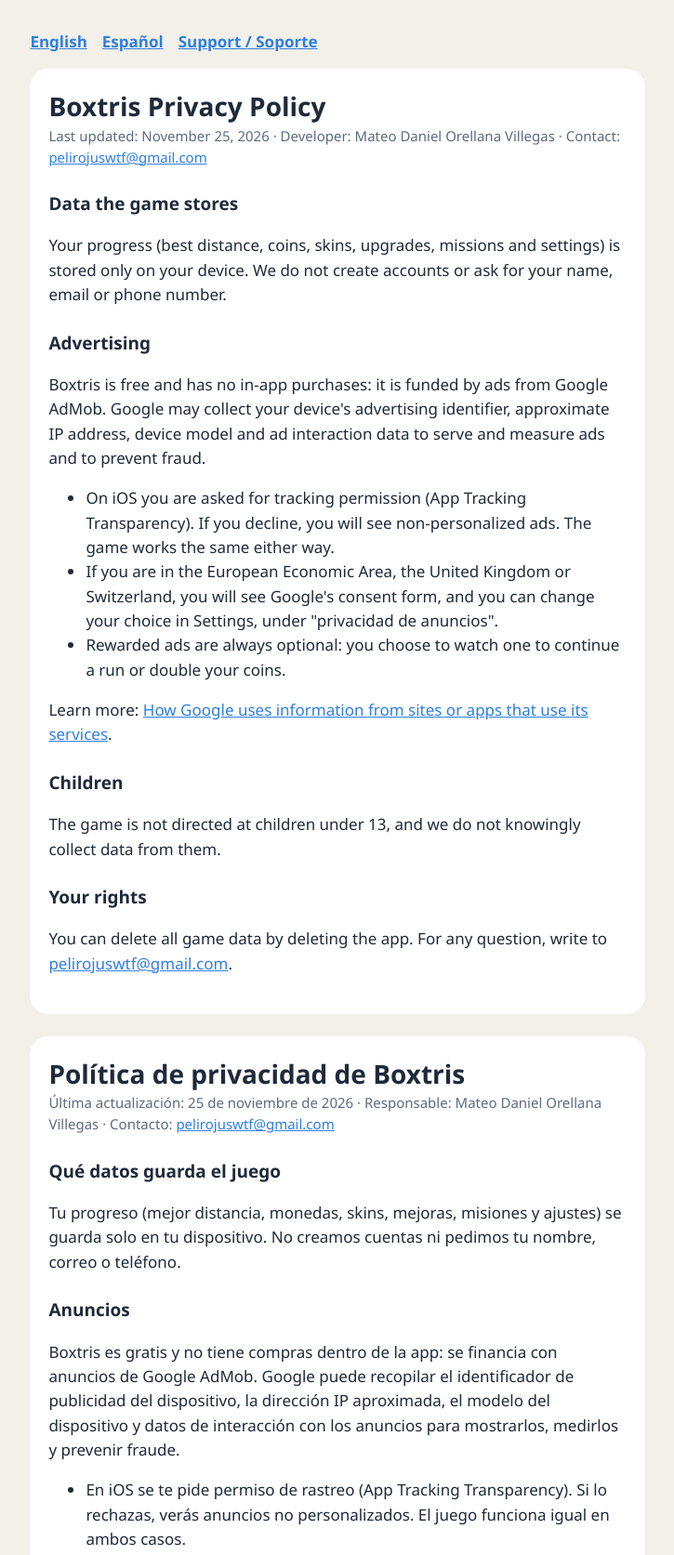
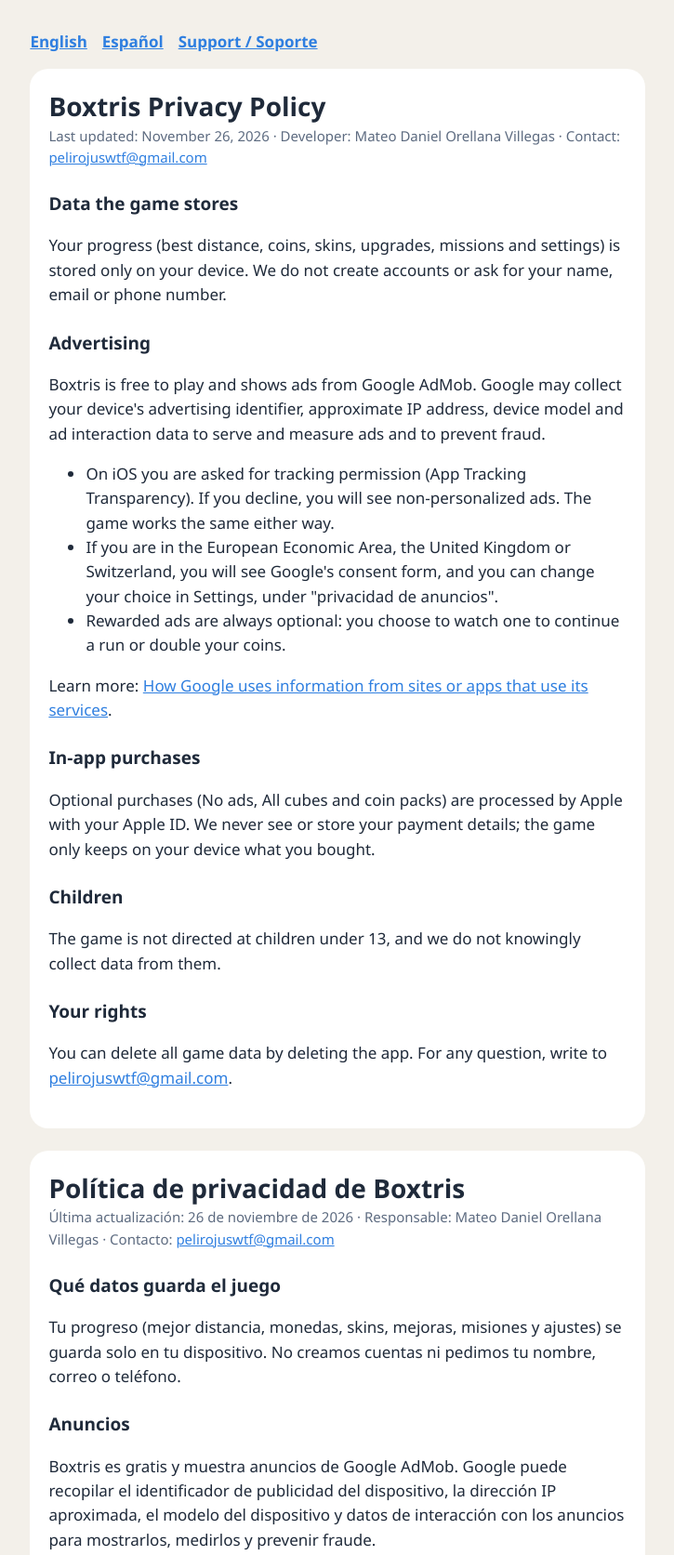
Before and after one commit to Drfiter/Drfiter.github.io, a plain HTML site: page boxtris/privacy.html in a window 1280 px wide. Shown: the top 1673 px of the page at 93% size, without its empty margins (277-1002 px from the left). Drawn offline with Linux system fonts and the light colour scheme.

Commit message:
Boxtris: privacidad y soporte con compras dentro de la app
Co-Authored-By: Claude Opus 5.5 <noreply@anthropic.com>

```diff
--- a/boxtris/privacy.html
+++ b/boxtris/privacy.html
@@ -24,19 +24,22 @@
 
   <section id="en" lang="en">
     <h1>Boxtris Privacy Policy</h1>
-    <p class="meta">Last updated: November 25, 2026 · Developer: Mateo Daniel Orellana Villegas · Contact: <a href="mailto:pelirojuswtf@gmail.com">pelirojuswtf@gmail.com</a></p>
+    <p class="meta">Last updated: November 26, 2026 · Developer: Mateo Daniel Orellana Villegas · Contact: <a href="mailto:pelirojuswtf@gmail.com">pelirojuswtf@gmail.com</a></p>
 
     <h2>Data the game stores</h2>
     <p>Your progress (best distance, coins, skins, upgrades, missions and settings) is stored only on your device. We do not create accounts or ask for your name, email or phone number.</p>
 
     <h2>Advertising</h2>
-    <p>Boxtris is free and has no in-app purchases: it is funded by ads from Google AdMob. Google may collect your device's advertising identifier, approximate IP address, device model and ad interaction data to serve and measure ads and to prevent fraud.</p>
+    <p>Boxtris is free to play and shows ads from Google AdMob. Google may collect your device's advertising identifier, approximate IP address, device model and ad interaction data to serve and measure ads and to prevent fraud.</p>
     <ul>
       <li>On iOS you are asked for tracking permission (App Tracking Transparency). If you decline, you will see non-personalized ads. The game works the same either way.</li>
       <li>If you are in the European Economic Area, the United Kingdom or Switzerland, you will see Google's consent form, and you can change your choice in Settings, under "privacidad de anuncios".</li>
       <li>Rewarded ads are always optional: you choose to watch one to continue a run or double your coins.</li>
     </ul>
     <p>Learn more: <a href="https://policies.google.com/technologies/partner-sites">How Google uses information from sites or apps that use its services</a>.</p>
+
+    <h2>In-app purchases</h2>
+    <p>Optional purchases (No ads, All cubes and coin packs) are processed by Apple with your Apple ID. We never see or store your payment details; the game only keeps on your device what you bought.</p>
 
     <h2>Children</h2>
     <p>The game is not directed at children under 13, and we do not knowingly collect data from them.</p>
@@ -47,19 +50,22 @@
 
   <section id="es" lang="es">
     <h1>Política de privacidad de Boxtris</h1>
-    <p class="meta">Última actualización: 25 de noviembre de 2026 · Responsable: Mateo Daniel Orellana Villegas · Contacto: <a href="mailto:pelirojuswtf@gmail.com">pelirojuswtf@gmail.com</a></p>
+    <p class="meta">Última actualización: 26 de noviembre de 2026 · Responsable: Mateo Daniel Orellana Villegas · Contacto: <a href="mailto:pelirojuswtf@gmail.com">pelirojuswtf@gmail.com</a></p>
 
     <h2>Qué datos guarda el juego</h2>
     <p>Tu progreso (mejor distancia, monedas, skins, mejoras, misiones y ajustes) se guarda solo en tu dispositivo. No creamos cuentas ni pedimos tu nombre, correo o teléfono.</p>
 
     <h2>Anuncios</h2>
-    <p>Boxtris es gratis y no tiene compras dentro de la app: se financia con anuncios de Google AdMob. Google puede recopilar el identificador de publicidad del dispositivo, la dirección IP aproximada, el modelo del dispositivo y datos de interacción con los anuncios para mostrarlos, medirlos y prevenir fraude.</p>
+    <p>Boxtris es gratis y muestra anuncios de Google AdMob. Google puede recopilar el identificador de publicidad del dispositivo, la dirección IP aproximada, el modelo del dispositivo y datos de interacción con los anuncios para mostrarlos, medirlos y prevenir fraude.</p>
     <ul>
       <li>En iOS se te pide permiso de rastreo (App Tracking Transparency). Si lo rechazas, verás anuncios no personalizados. El juego funciona igual en ambos casos.</li>
       <li>Si estás en el Espacio Económico Europeo, el Reino Unido o Suiza, verás un formulario de consentimiento de Google y puedes cambiar tu elección en Ajustes, en "privacidad de anuncios".</li>
       <li>Los anuncios con recompensa son siempre opcionales: tú eliges ver uno para seguir la partida o duplicar tus monedas.</li>
     </ul>
     <p>Más información: <a href="https://policies.google.com/technologies/partner-sites">Cómo usa Google los datos de las apps asociadas</a>.</p>
+
+    <h2>Compras dentro de la app</h2>
+    <p>Las compras opcionales (Sin anuncios, Todos los cubos y paquetes de monedas) las procesa Apple con tu Apple ID. Nunca vemos ni guardamos tus datos de pago; el juego solo guarda en tu dispositivo lo que compraste.</p>
 
     <h2>Menores de edad</h2>
     <p>El juego no está dirigido a menores de 13 años y no recopilamos a sabiendas datos de ellos.</p>
```
Also changed, not shown: boxtris/support.html (+2 -2 lines).
